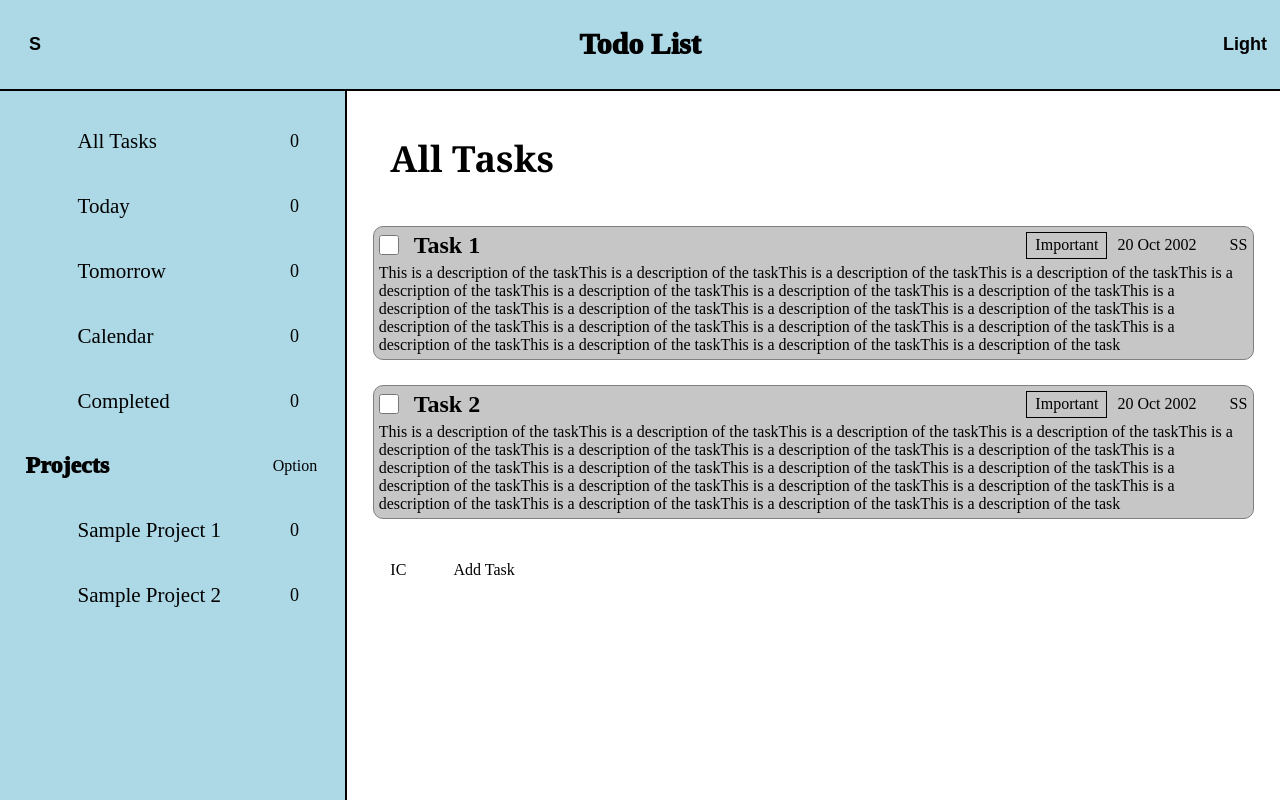
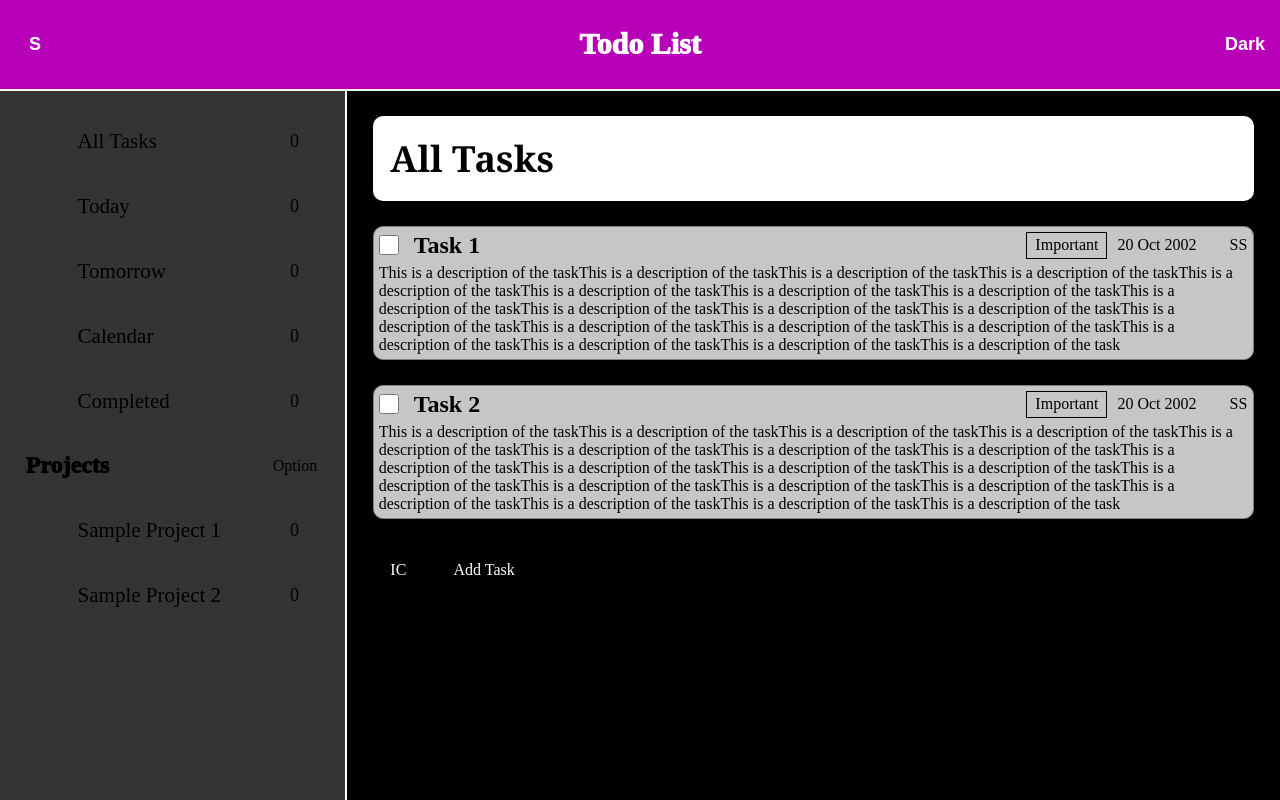
Before and after one commit to MathoVerse100/odin-todo-list, a website built with webpack: page src/template.html in a window 1280 px wide. Both pictures are taken after a click on the button "Light". Built offline with nearby package versions, Linux system fonts and the light colour scheme.

Commit message:
Created mode click event

```diff
--- /dev/null
+++ b/src/defaults.js
@@ -0,0 +1,4 @@
+export function renderDefaults() {
+    document.body.setAttribute("data-theme", JSON.parse(localStorage.app).header.mode.theme);
+    document.querySelector(".theme-button").textContent = JSON.parse(localStorage.app).header.mode.title;
+};
--- a/src/index.js
+++ b/src/index.js
@@ -1,4 +1,6 @@
 import "./styles.css";
+import { renderDefaults } from "./defaults.js";
+import { defaultLocalStorage } from "./storage/storageAttibutes.js";
 import { renderHeader } from "./ui/header/headerUpdates";
 import { renderSidebar } from "./ui/main/sidebar/sidebarUpdates";
 import { renderBoard } from "./ui/main/board/boardUpdates";
@@ -11,3 +13,6 @@ const board = document.querySelector("#board");
 renderHeader(header);
 renderSidebar(sidebar);
 renderBoard(board);
+
+defaultLocalStorage();
+renderDefaults();
--- a/src/stateManagement/header/mode/modeScript.js
+++ b/src/stateManagement/header/mode/modeScript.js
@@ -1,10 +1,11 @@
-import { localStorageDataTheme } from "../../../storage/storageAttibutes.js";
+import { capitalizeFirstLetter } from "../../../utilities/helperFunctions/capitalizeFirstLetter";
 
 
 export function toggleTheme() {
-    const body = document.body;
-    const currentTheme = localStorage.getItem("data-theme");
-    const newTheme = currentTheme === "light-mode" ? "dark-mode" : "light-mode";
+    const currentLocalStorage = JSON.parse(localStorage.app);
+    const newTheme = currentLocalStorage.header.mode.theme === "light-mode" ? "dark-mode" : "light-mode";
 
-    body.setAttribute("data-theme", newTheme);
+    currentLocalStorage.header.mode.theme = newTheme;
+    currentLocalStorage.header.mode.title = capitalizeFirstLetter(newTheme.split("-")[0]);
+    localStorage.setItem("app", JSON.stringify(currentLocalStorage));
 };
--- a/src/storage/manageStorage.JSON
+++ b/src/storage/manageStorage.JSON
@@ -1,6 +1,9 @@
 {
     "header": {
-        "mode": "light-mode",
+        "mode": {
+            "title": "Light",
+            "theme": "light-mode"
+        },
         "navigation": "open"
     },
     "main": {
--- a/src/storage/storageAttibutes.js
+++ b/src/storage/storageAttibutes.js
@@ -1,5 +1,8 @@
-export function localStorageDataTheme() {
-    if (!localStorage.getItem("data-theme")) {
-        localStorage.setItem("data-theme", "light-mode");
+let defaultStorage = require("./manageStorage.JSON");
+
+
+export function defaultLocalStorage() {
+    if (!localStorage.getItem("app")) {
+        localStorage.setItem("app", JSON.stringify(defaultStorage));
     };
 };
--- a/src/ui/header/mode/modeEvents.js
+++ b/src/ui/header/mode/modeEvents.js
@@ -2,5 +2,11 @@ import { toggleTheme } from "../../../stateManagement/header/mode/modeScript.js"
 
 
 export function modeEventListeners(object) {
-    object.addEventListener("click", toggleTheme);
+    object.addEventListener("click", () => {
+        toggleTheme();
+
+        const newMode =  JSON.parse(localStorage.app).header.mode;
+        document.querySelector(".theme-button").textContent = newMode.title;
+        document.body.setAttribute("data-theme", newMode.theme);
+    });
 };
--- a/src/ui/variables.css
+++ b/src/ui/variables.css
@@ -1,4 +1,4 @@
-:root {
+[data-theme="light-mode"] {
     --header-background-color: lightblue;
     --header-bottom-border-color: black;
     --header-text-color: black;
--- /dev/null
+++ b/src/utilities/helperFunctions/capitalizeFirstLetter.js
@@ -0,0 +1,3 @@
+export function capitalizeFirstLetter(string) {
+    return string.slice(0, 1).toUpperCase() + string.slice(1).toLowerCase();
+};
```
